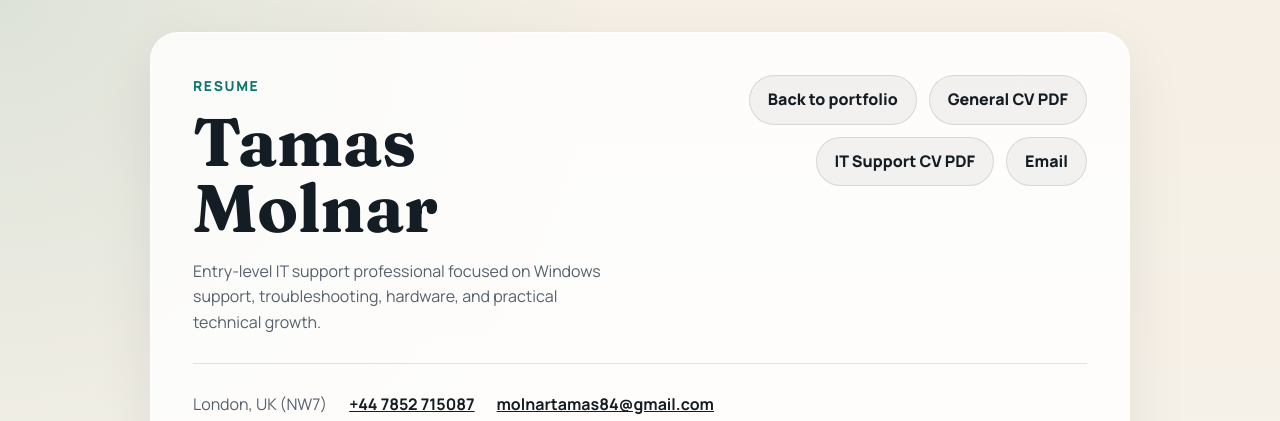
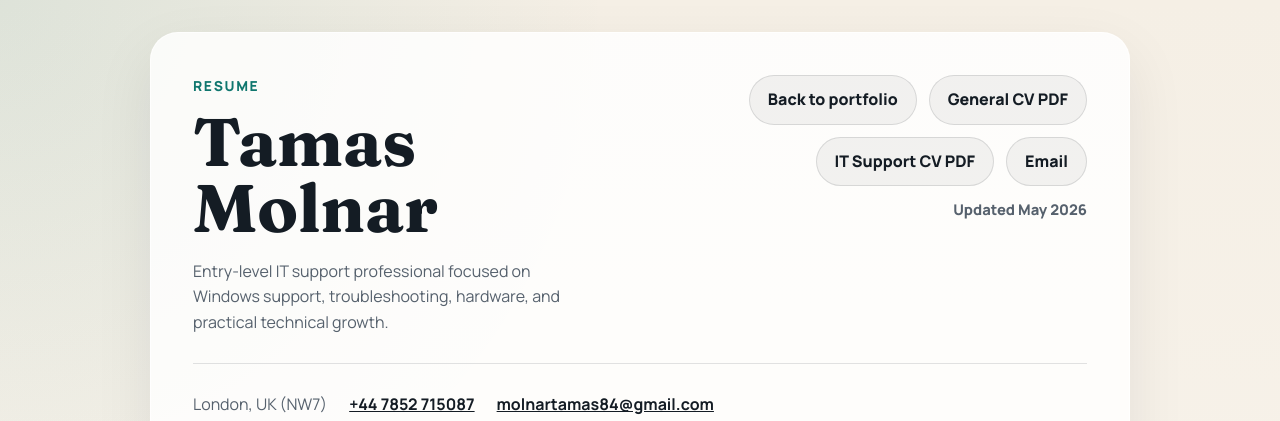
Before and after one commit to Tom19840813/Tom19840813.github.io, a Jekyll site: the page resume.html, which Jekyll copies as it is, in a window 1280 px wide. Shown: the top 421 px of the page. Built offline with Jekyll 4.4.1, drawn with Linux system fonts in a browser that asks for light colours.

Commit message:
Refresh CV downloads

```diff
--- a/assets/css/resume.css
+++ b/assets/css/resume.css
@@ -87,6 +87,14 @@
     min-height: 46px;
     padding: 11px 18px;
     text-decoration: none;
+}
+
+.resume-updated {
+    color: var(--muted);
+    flex-basis: 100%;
+    font-size: 0.92rem;
+    font-weight: 800;
+    text-align: right;
 }
 
 .resume-block {
@@ -189,6 +197,10 @@
     .resume-actions {
         justify-content: start;
     }
+
+    .resume-updated {
+        text-align: left;
+    }
 }
 
 @media print {
--- a/index.html
+++ b/index.html
@@ -108,6 +108,7 @@
                         <a class="btn btn-secondary" href="assets/Tamas_Molnar_CV-new.pdf" download>General CV PDF</a>
                         <a class="btn btn-secondary" href="assets/Tamas%20Molnar%20-%20IT_CV%20-%202026.pdf" download>IT Support CV PDF</a>
                     </div>
+                    <p class="resume-note">CV downloads updated May 2026.</p>
 
                     <ul class="signal-list" aria-label="Career highlights">
                         <li>Windows 10/11 setup, installation, and troubleshooting</li>
--- a/resume.html
+++ b/resume.html
@@ -31,6 +31,7 @@
                 <a href="assets/Tamas_Molnar_CV-new.pdf" download>General CV PDF</a>
                 <a href="assets/Tamas%20Molnar%20-%20IT_CV%20-%202026.pdf" download>IT Support CV PDF</a>
                 <a href="mailto:molnartamas84@gmail.com">Email</a>
+                <span class="resume-updated">Updated May 2026</span>
             </div>
         </header>
 
```
Also changed, not shown: assets/css/main.css (+8 -1 lines), 2 other files.
